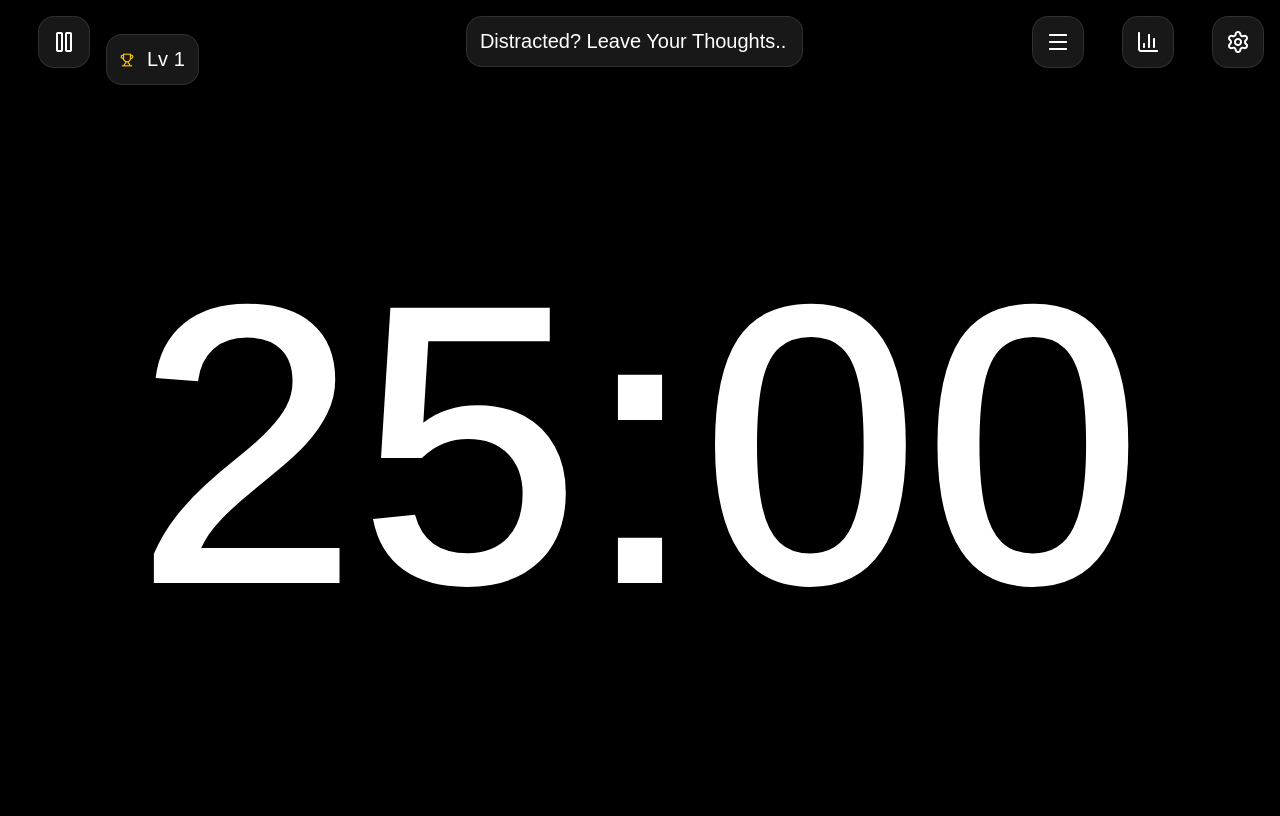
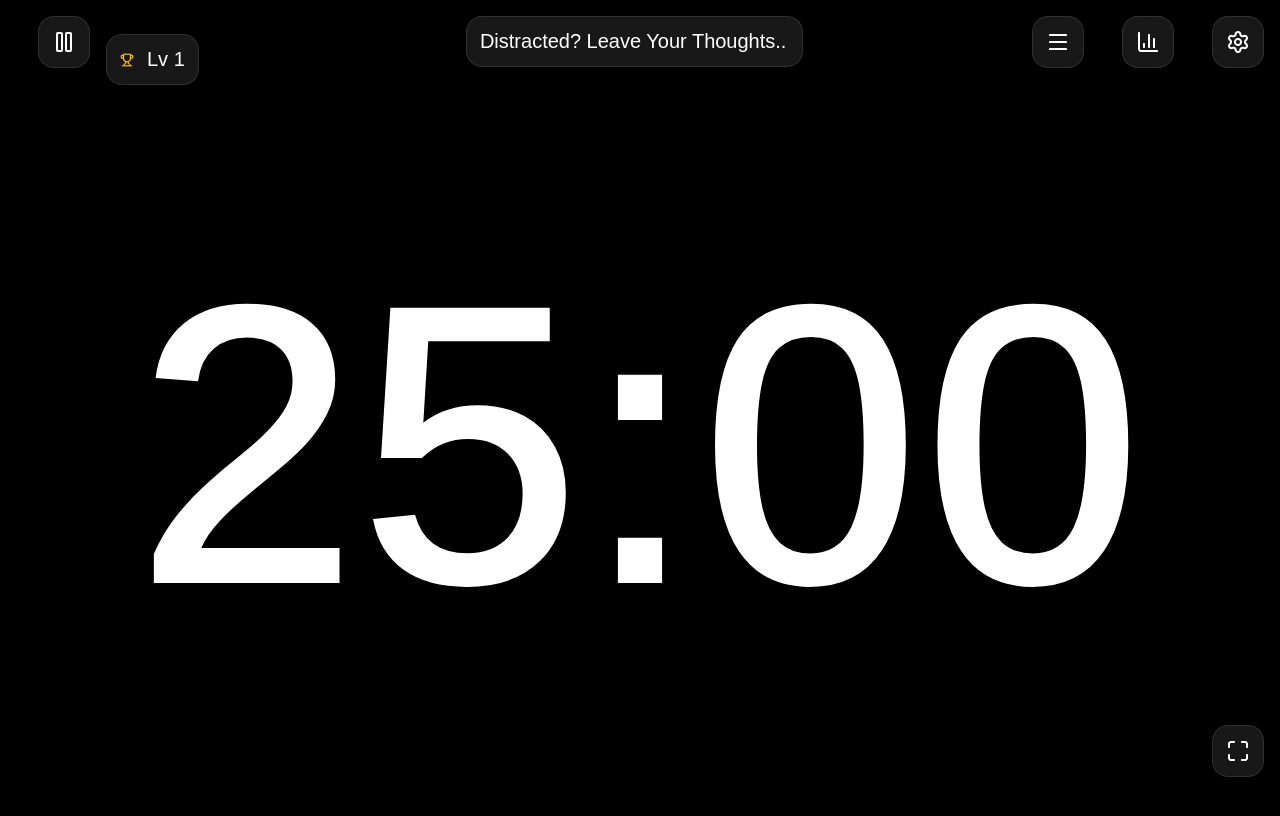
Before and after one commit to Ahnaf-Afif/3-1_Pomodoro_Project, a plain HTML site: page index.html in a window 1280 px wide. Drawn offline with nearby package versions, Linux system fonts and the light colour scheme.

Commit message:
works on footer

```diff
--- a/index.html
+++ b/index.html
@@ -58,6 +58,10 @@
       </div>
     </div>
 
-    <section></section>
+    <footer class="footer">
+      <button class="fullscreen-button">
+        <img src="./assets/fullscreen-icon.png" alt="" />
+      </button>
+    </footer>
   </body>
 </html>
--- a/style.css
+++ b/style.css
@@ -26,7 +26,8 @@ body {
 }
 
 .navigation-buttons button,
-.nav-input {
+.nav-input,
+footer button {
   border: none;
   font-size: 20px;
   cursor: pointer;
@@ -48,10 +49,23 @@ body {
   margin-left: 16px;
 }
 
+.footer {
+  display: flex;
+  justify-content: flex-end;
+}
+
+.footer button {
+  margin-bottom: 16px;
+  margin-right: 16px;
+  display: flex;
+  justify-content: flex-end;
+}
+
 .pause-button img,
 .level-button,
 .right-buttons img,
-.nav-input {
+.nav-input,
+.footer img {
   padding: 13px;
   display: flex;
   justify-content: center;
@@ -69,7 +83,7 @@ body {
 }
 
 .timer-container {
-  height: 100vh;
+  height: 80vh;
 }
 
 .time {
```
